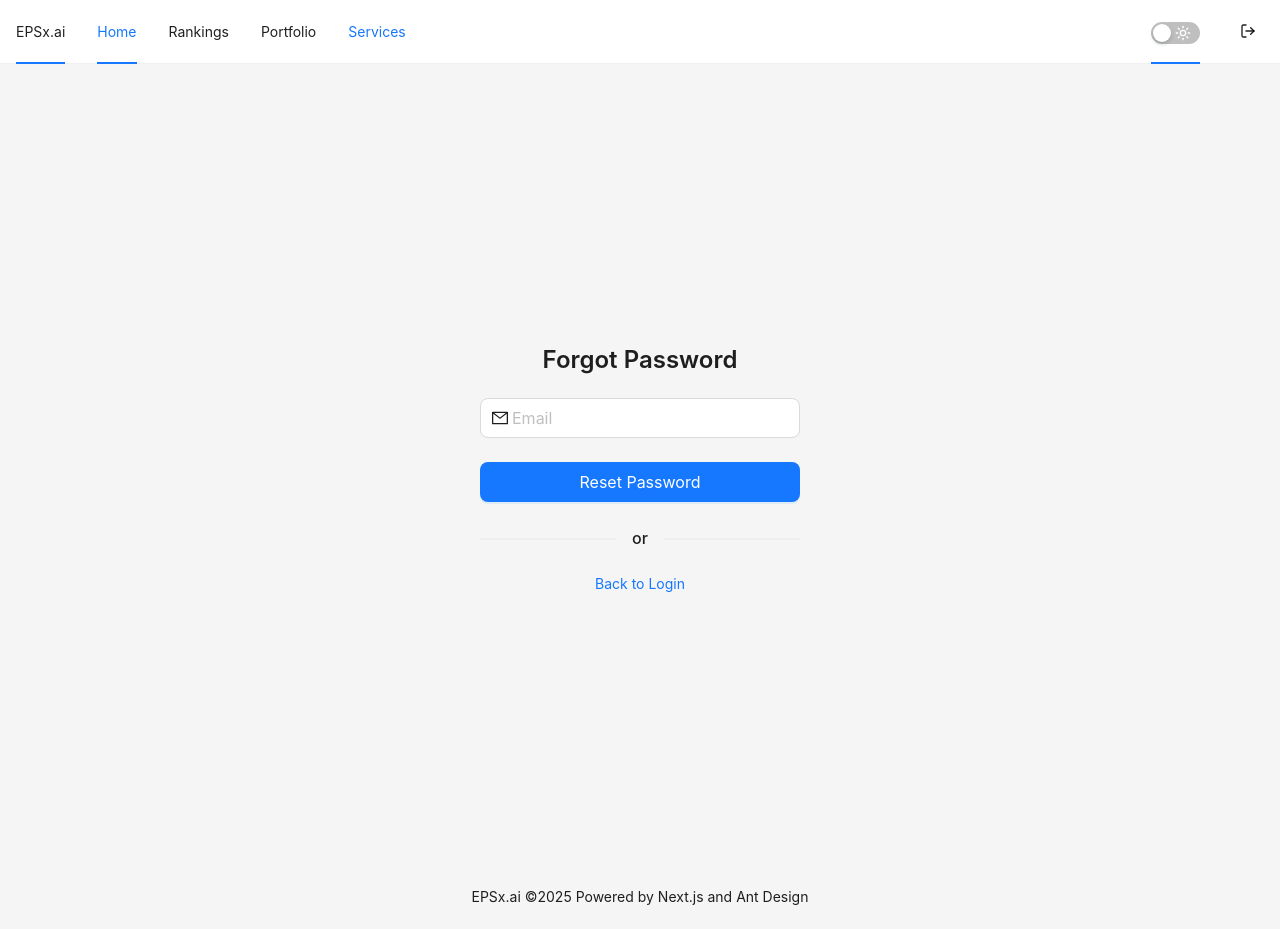
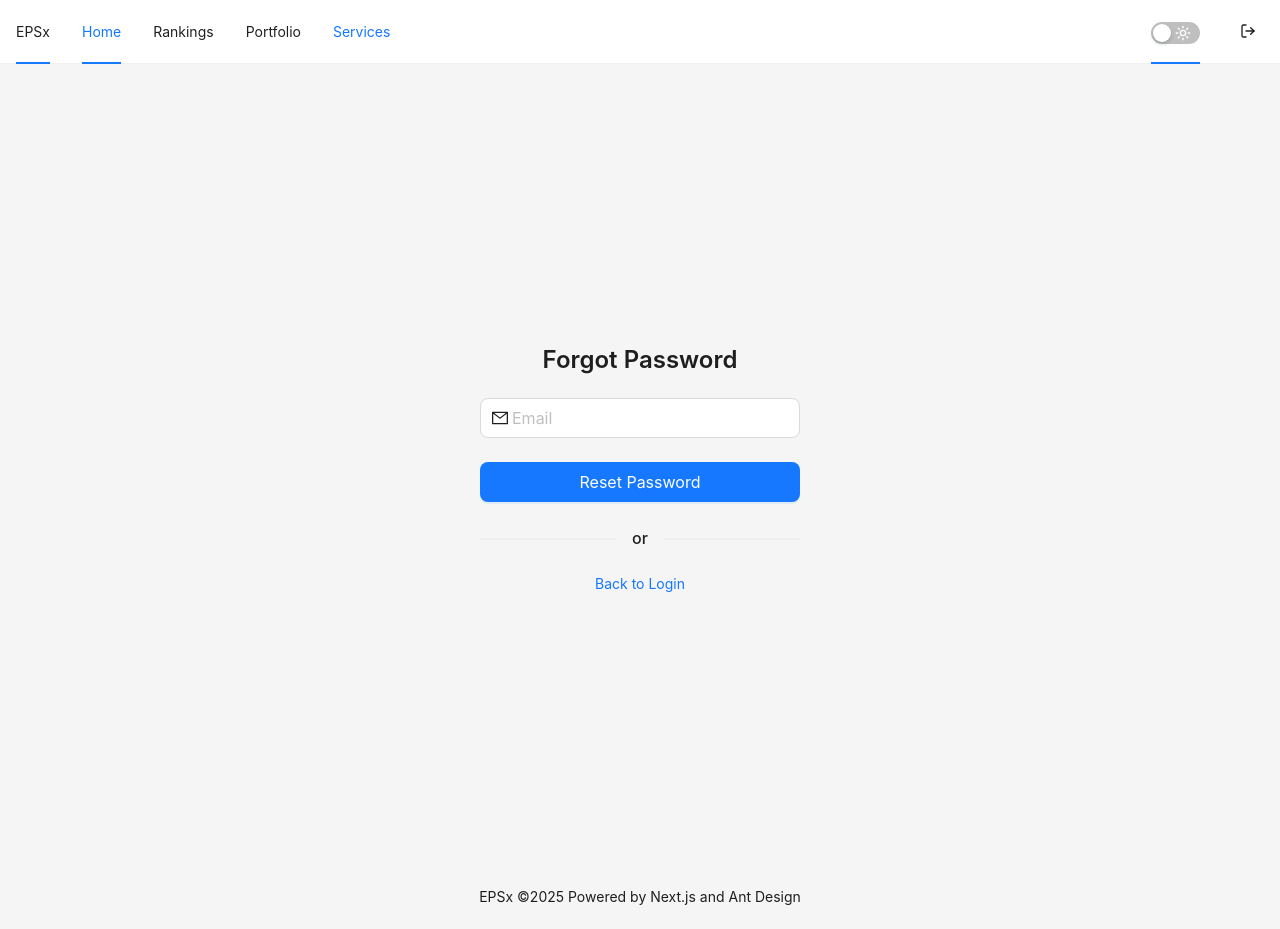
Before and after one commit to fluke-jesadakorn/epsx-frontend, a Next.js app: page /login/forgot-password in a window 1280 px wide. Built offline with nearby package versions, Linux system fonts and the light colour scheme; no server answers; what @ant-design/nextjs-registry would draw is missing.

Commit message:
change site name flexible

```diff
--- a/components/Navbar.tsx
+++ b/components/Navbar.tsx
@@ -24,7 +24,7 @@ export default function Navbar() {
 
   const menuItemsLtr: ItemType<MenuItemType>[] = [
     {
-      label: <Text style={{ cursor: "default" }}>EPSx.ai</Text>,
+      label: <Text style={{ cursor: "default" }}>EPSx</Text>,
       key: "0",
     },
     {
--- a/components/antdRegistry.tsx
+++ b/components/antdRegistry.tsx
@@ -48,7 +48,7 @@ const AntdRegistryProvider: React.FC<AntdRegistryProps> = ({ children }) => {
           <Content>{children}</Content>
           <Footer>
             <Row justify={"center"} align={"middle"}>
-              EPSx.ai ©2025 Powered by Next.js and Ant Design
+              EPSx ©2025 Powered by Next.js and Ant Design
             </Row>
           </Footer>
         </Layout>
--- a/views/homeView/CardSection.tsx
+++ b/views/homeView/CardSection.tsx
@@ -13,7 +13,7 @@ const HomeView = () => {
         <Col span={24} style={{ textAlign: "center" }}>
           <Title level={1} style={{ marginBottom: 16 }}>
             Discover the World of Stocks
-            <span style={{ color: "#1677FF" }}> with EPSx.ai</span>
+            <span style={{ color: "#1677FF" }}> with EPSx</span>
           </Title>
           <Paragraph style={{ fontSize: 18 }}>
             Track EPS growth rankings, manage your portfolio, and unlock deeper
```
